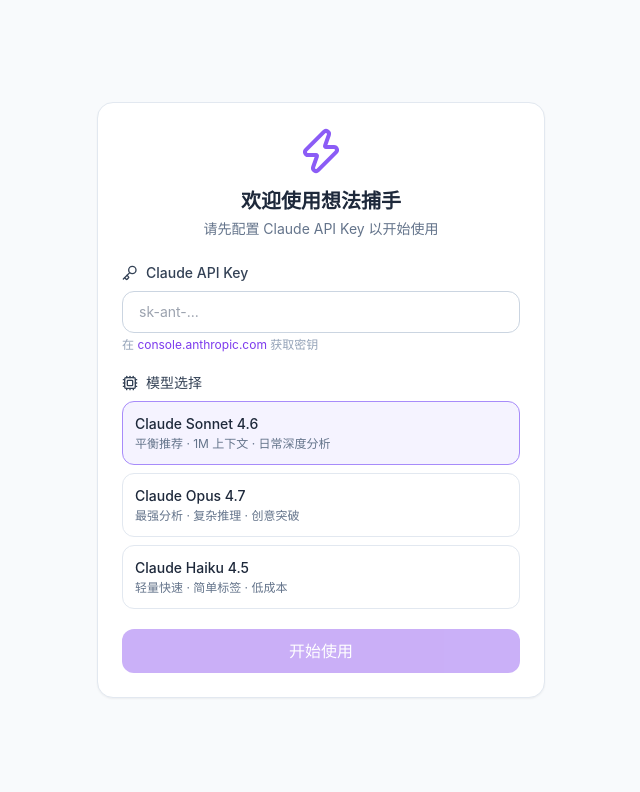
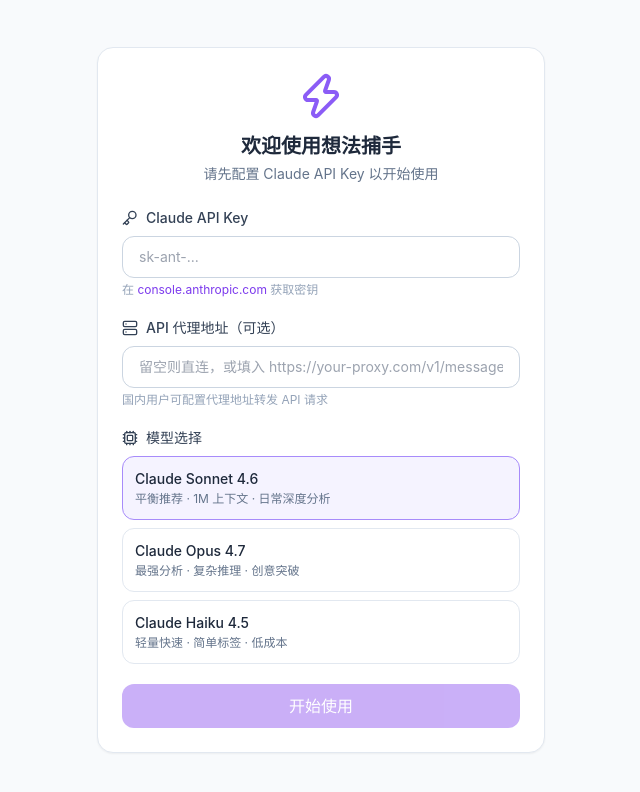
Before and after one commit to 423414/thoughtcatcher, a React (Vite) app: page / in a window 1280 px wide. Shown: the top 792 px of the page, without its empty margins (319-959 px from the left). Built offline with nearby package versions, Linux system fonts and the light colour scheme.

Commit message:
添加 API 代理配置 + GitHub Pages 部署工作流

```diff
--- a/src/components/SettingsView.tsx
+++ b/src/components/SettingsView.tsx
@@ -1,6 +1,6 @@
 import { useState } from 'react';
 import type { AppSettings } from '../types';
-import { X, Key, Cpu, Zap } from 'lucide-react';
+import { X, Key, Cpu, Zap, Server } from 'lucide-react';
 
 interface Props {
   settings: AppSettings;
@@ -64,6 +64,22 @@
             </p>
           </div>
 
+          {/* API Proxy */}
+          <div>
+            <label className="flex items-center gap-2 text-sm font-medium text-slate-700 mb-2">
+              <Server className="w-4 h-4" />
+              API 代理地址（可选）
+            </label>
+            <input
+              type="text"
+              value={settings.apiProxy || ''}
+              onChange={(e) => onUpdate({ apiProxy: e.target.value.trim() })}
+              placeholder="留空则直连，或填入 https://your-proxy.com/v1/messages"
+              className="w-full rounded-xl border border-slate-300 px-4 py-2.5 text-sm focus:outline-none focus:ring-2 focus:ring-violet-400 focus:border-transparent"
+            />
+            <p className="text-xs text-slate-400 mt-1">国内用户可配置代理地址转发 API 请求</p>
+          </div>
+
           {/* Model selection */}
           <div>
             <label className="flex items-center gap-2 text-sm font-medium text-slate-700 mb-2">
--- a/src/db/index.ts
+++ b/src/db/index.ts
@@ -87,6 +87,7 @@
   apiKey: '',
   model: 'claude-sonnet-4-6',
   maxTokens: 8000,
+  apiProxy: '',
 };
 
 export async function getAppSettings(): Promise<AppSettings> {
--- a/src/hooks/useSettings.ts
+++ b/src/hooks/useSettings.ts
@@ -6,6 +6,7 @@
   apiKey: '',
   model: 'claude-sonnet-4-6',
   maxTokens: 8000,
+  apiProxy: '',
 };
 
 export function useSettings() {
--- a/src/services/claude.ts
+++ b/src/services/claude.ts
@@ -24,7 +24,9 @@
     throw new Error('请先在设置中配置 API Key');
   }
 
-  const response = await fetch(API_BASE, {
+  const endpoint = settings.apiProxy ? settings.apiProxy : API_BASE;
+
+  const response = await fetch(endpoint, {
     method: 'POST',
     headers: {
       'Content-Type': 'application/json',
--- a/src/types/index.ts
+++ b/src/types/index.ts
@@ -73,4 +73,5 @@
   apiKey: string;
   model: 'claude-sonnet-4-6' | 'claude-opus-4-7' | 'claude-haiku-4-5';
   maxTokens: number;
+  apiProxy: string;
 }
```
